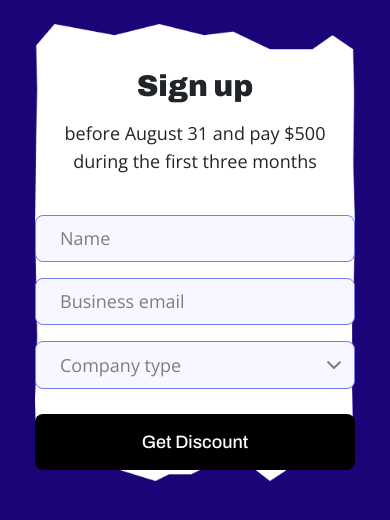
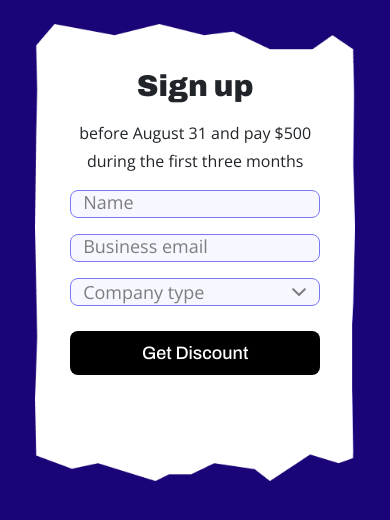
Before and after one commit to YulyaVaV/epom-t, a website built with webpack: page src/index.html in a window 390 px wide. Shown: the part 988-1508 px from the top of the page. Built offline with nearby package versions, Linux system fonts and the light colour scheme; files whose address does not match are found by name.

Commit message:
solution

```diff
--- a/src/assets/scss/styles.scss
+++ b/src/assets/scss/styles.scss
@@ -207,24 +207,37 @@ body {
 
     @media screen and (max-width: 560px) {
       top: 10%;
+      left: 18%;
+      max-width: 250px;
+    }
+    @media screen and (max-width: 460px) {
+      left: 16%;
+    }
+    @media screen and (max-width: 440px) {
+      left: 15%;
+    }
+    @media screen and (max-width: 430px) {
+      left: 13%;
+    }
+    @media screen and (max-width: 410px) {
+      left: 11%;
+    }
+    @media screen and (max-width: 385px) {
+      left: 10%;
+    }
+    @media screen and (max-width: 370px) {
       left: 8%;
     }
-    @media screen and (max-width: 560px) {
-      top: 10%;
-      left: 8%;
-    }
-    @media screen and (max-width: 460px) {
+    @media screen and (max-width: 360px) {
       left: 6%;
     }
-    @media screen and (max-width: 440px) {
+    @media screen and (max-width: 350px) {
       left: 5%;
     }
-    @media screen and (max-width: 430px) {
+    @media screen and (max-width: 340px) {
       left: 3%;
     }
-    @media screen and (max-width: 420px) {
-      left: 0;
-    }
+
 
     input {
       font-family: 'Open Sans';
@@ -233,6 +246,11 @@ body {
       font-size: 18px;
       line-height: 25px;
       color: #000000;
+
+      @media screen and (max-width: 410px) {
+        font-size: 10px;
+        line-height: 0;
+      }
 
       &:focus {
         box-shadow: 0 0 1px 1px #C8C9FC;
@@ -247,6 +265,10 @@ body {
       border-radius: 8px;
       padding: 10px 24px;
       transition: .5s;
+
+      @media screen and (max-width: 410px) {
+        padding: 7px 12px 5px;
+      }
 
       &:hover {
         box-shadow: 0 0 1px 1px #C8C9FC;;
@@ -267,6 +289,10 @@ body {
       border-radius: 8px;
       padding: 10px 24px;
       transition: .5s;
+
+      @media screen and (max-width: 410px) {
+        padding: 7px 12px 5px;
+      }
 
       &:hover {
         box-shadow: 0 0 1px 1px #C8C9FC;;
@@ -300,6 +326,11 @@ body {
       padding-bottom: 40px;
       text-align: center;
       font-family: 'Open Sans';
+
+      @media screen and (max-width: 560px) {
+        font-size: 16px;
+        padding-bottom: 15px;
+      }
     }
     &-wrapp {
       width: 100%;
@@ -353,6 +384,10 @@ body {
     cursor: pointer;
     font-family: 'Archivo';
 
+    @media screen and (max-width: 410px) {
+      padding: 12px 35px;
+    }
+
     &:hover {
       transform: scale(1.1);
     }
@@ -364,6 +399,10 @@ body {
   display: flex;
   height: 48px;
   z-index: 1;
+
+  @media screen and (max-width: 410px) {
+    height: 28px;
+  }
 
   &[data-state="active"] {
     .__select__title {
@@ -382,6 +421,10 @@ body {
 
     .__select__label {
       max-height: 40px;
+
+      @media screen and (max-width: 410px) {
+        max-height: 35px;
+      }
 
       &::before {
         opacity: 1;
@@ -412,6 +455,10 @@ body {
   font-family: 'Open Sans';
   cursor: pointer;
   transition: .5s;
+
+  @media screen and (max-width: 410px) {
+    padding: 7px 12px 7px;
+  }
 
   &::before,
   &::after {
@@ -448,6 +495,10 @@ body {
   transition: all 0.3s ease-out;
   z-index: 1;
   margin-top: 6px;
+
+  @media screen and (max-width: 410px) {
+    top: 30px;
+  }
 }
 .__select__input {
   display: none;
@@ -472,6 +523,10 @@ body {
   padding: 0 24px;
   transition: all .3s ease-out;
   cursor: pointer;
+
+  @media screen and (max-width: 410px) {
+    padding: 0 12px;
+  }
 
   &::before {
     content: attr(data-value);
```
